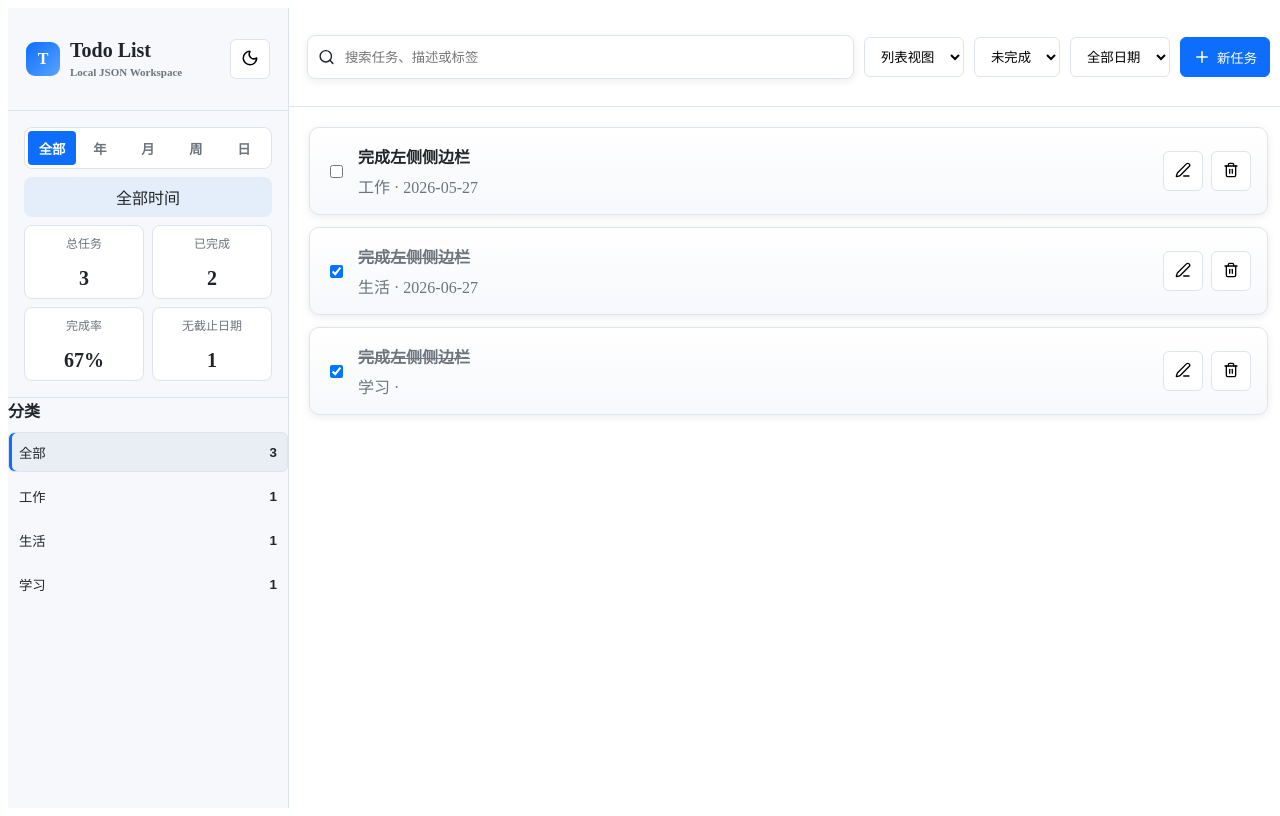
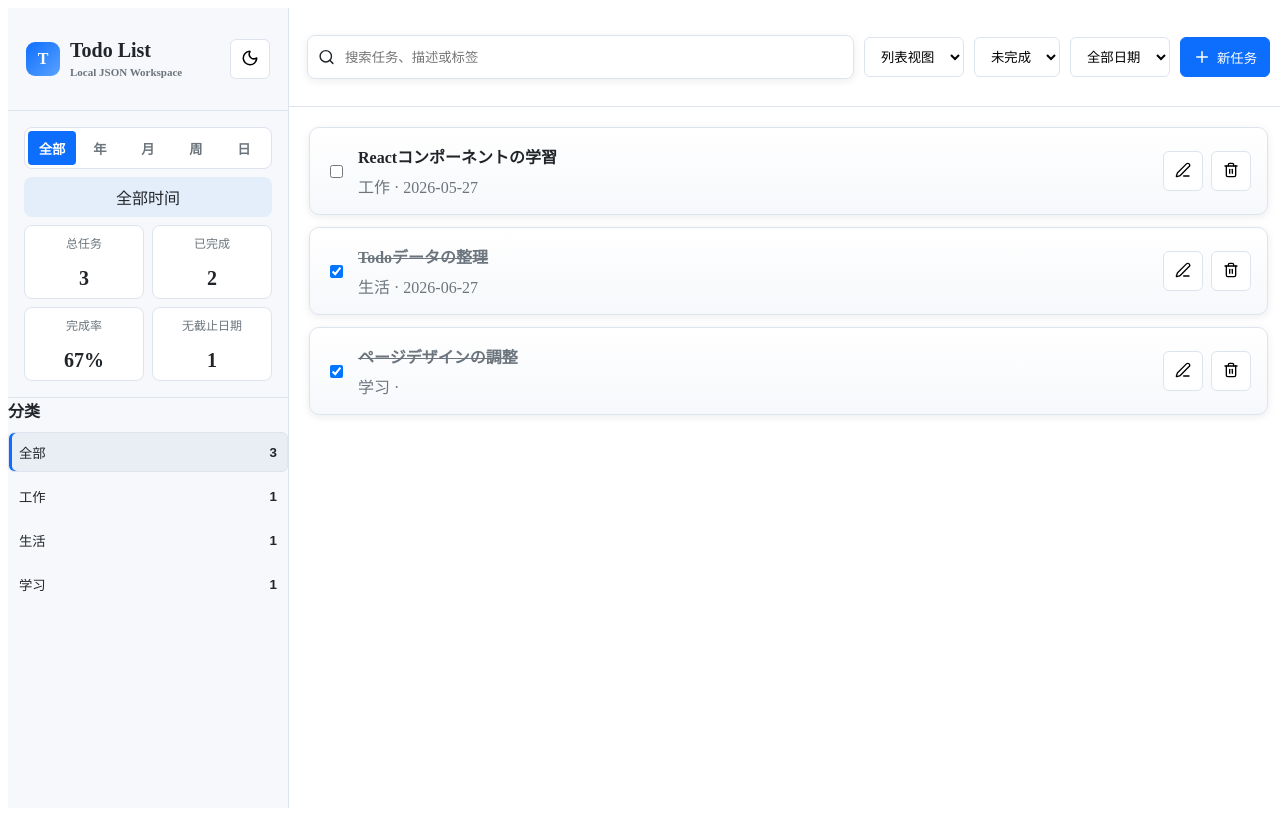
Before and after one commit to vinkinweng/TodoList_react, a React (Vite) app: page / in a window 1280 px wide. Built offline with nearby package versions, Linux system fonts and the light colour scheme.

Commit message:
数据提取

```diff
--- a/src/App.tsx
+++ b/src/App.tsx
@@ -1,20 +1,11 @@
 import { useState, useEffect } from 'react';
 import './App.css';
-import type { TodoTask, TodoCategory, TodoData, ThemeMode } from "./types/todo"
+import type { TodoTask, TodoData, ThemeMode } from "./types/todo"
 import Sidebar from './components/Sidebar';
 import TaskFormDialog from './components/TaskFormDialog';
 import TaskList from './components/TaskList';
 import AppHeader from './components/AppHeader';
-const initialTasks: TodoTask[] = [
-  { id: 1, title: '完成左侧侧边栏', category: 'work', completed: false, dueDate: '2026-05-27' },
-  { id: 2, title: '完成左侧侧边栏', category: 'life', completed: true, dueDate: '2026-06-27' },
-  { id: 3, title: '完成左侧侧边栏', category: 'study', completed: true, dueDate: '' }
-];
-const categorys: TodoCategory[] = [
-  { id: 'work', name: '工作', color: '#2563eb' },
-  { id: 'life', name: '生活', color: '#16a34a' },
-  { id: 'study', name: '学习', color: '#f59e0b' }
-]
+import { initialTasks, categorys } from './data/todoData';
 
 const fallbackData: TodoData = {
   updatedAt: new Date().toISOString(),
@@ -127,7 +118,6 @@ function App() {
     const matchesCategory =
       selected === 'all' ||
       task.category === selected;
-
     return matchesSearch && matchesCategory;
   });
 
@@ -135,7 +125,6 @@ function App() {
 
   // 通过id 修改任务状态
   function onToggle(id: number) {
-
     setTasks(tasks => tasks.map((task) => (
       task.id === id ? { ...task, completed: !task.completed } : task
     )))
--- /dev/null
+++ b/src/data/todoData.ts
@@ -0,0 +1,11 @@
+import type { TodoTask, TodoCategory } from "../types/todo"
+export const initialTasks: TodoTask[] = [
+  { id: 1, title: 'Reactコンポーネントの学習', category: 'work', completed: false, dueDate: '2026-05-27' },
+  { id: 2, title: 'Todoデータの整理', category: 'life', completed: true, dueDate: '2026-06-27' },
+  { id: 3, title: 'ページデザインの調整', category: 'study', completed: true, dueDate: '' }
+];
+export const categorys: TodoCategory[] = [
+  { id: 'work', name: '工作', color: '#2563eb' },
+  { id: 'life', name: '生活', color: '#16a34a' },
+  { id: 'study', name: '学习', color: '#f59e0b' }
+]
```
